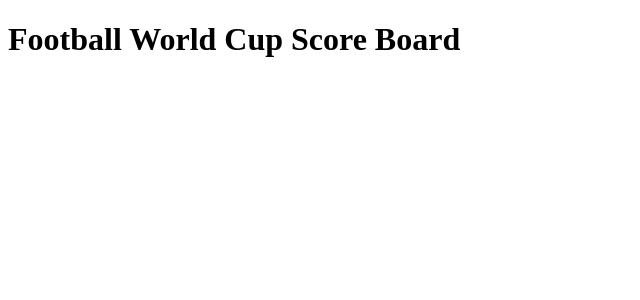
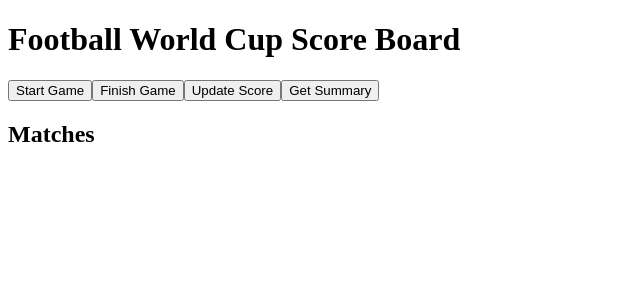
Before and after one commit to Wil89/sportradar-scoreboard, a React (Create React App) app: page / in a window 1280 px wide. Shown: the top 300 px of the page, without its empty margins (0-640 px from the left). Built offline with nearby package versions, Linux system fonts and the light colour scheme.

Commit message:
tdd initial scoreboard render state

```diff
--- a/src/components/ScoreBoard.tsx
+++ b/src/components/ScoreBoard.tsx
@@ -1,11 +1,35 @@
-import React from "react";
+import React, { useState } from "react";
 
-type Props = {};
+enum GameStatus {
+  Started,
+  Finished,
+}
+interface Game {
+  id: string;
+  status: GameStatus;
+  homeTeam: string;
+  awayTeam: string;
+  scoreHome: number;
+  scoreAway: number;
+  finishGame: () => void;
+  updateGame: (scoreHome: number, scoreAway: number) => void;
+}
 
-const ScoreBoard = (props: Props) => {
-  return <div>
-    <h1>Football World Cup Score Board</h1>
-    </div>;
+const ScoreBoard = () => {
+  return (
+    <div>
+      <h1>Football World Cup Score Board</h1>
+      <button>Start Game</button>
+      <button>Finish Game</button>
+      <button>Update Score</button>
+      <button>Get Summary</button>
+
+      <div>
+        <h2>Matches</h2>
+        <ul></ul>
+      </div>
+    </div>
+  );
 };
 
 export default ScoreBoard;
```
Also changed, not shown: 1 other file (tests, documents, lock files or other folders).
